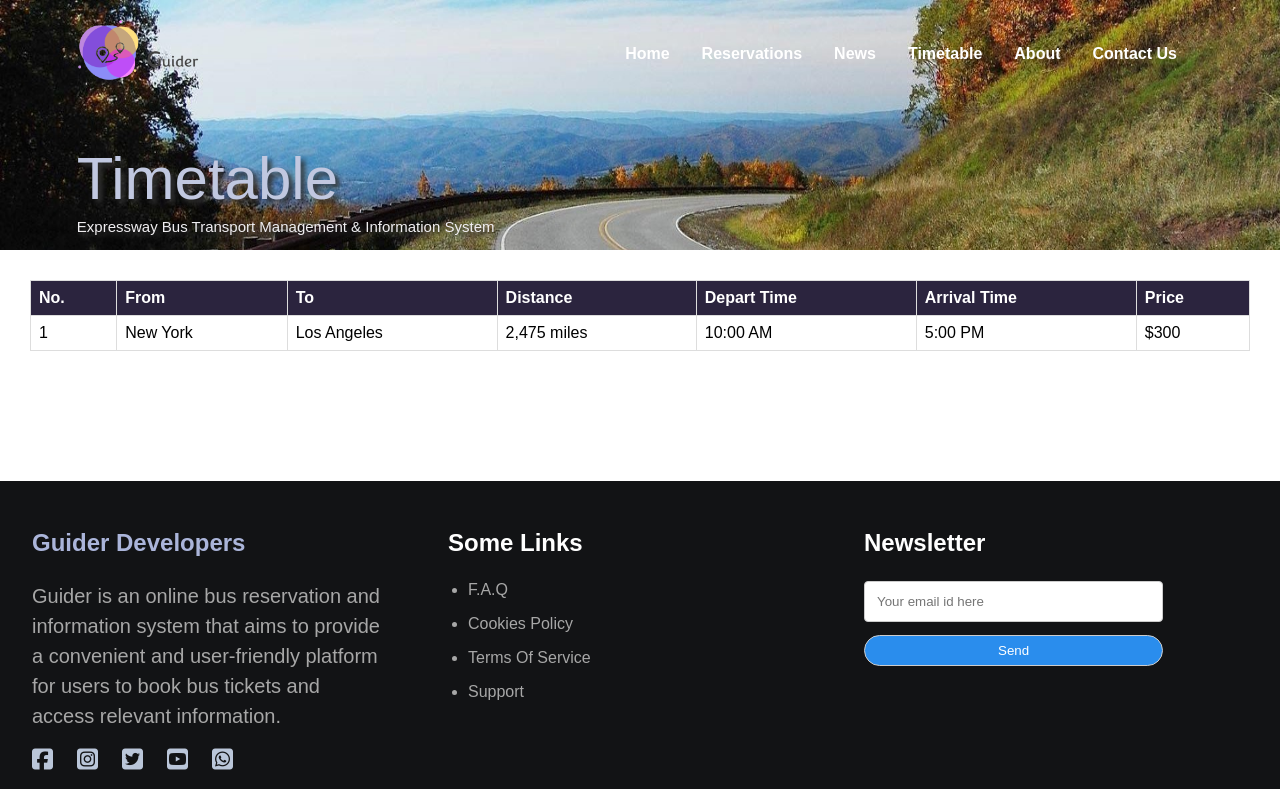
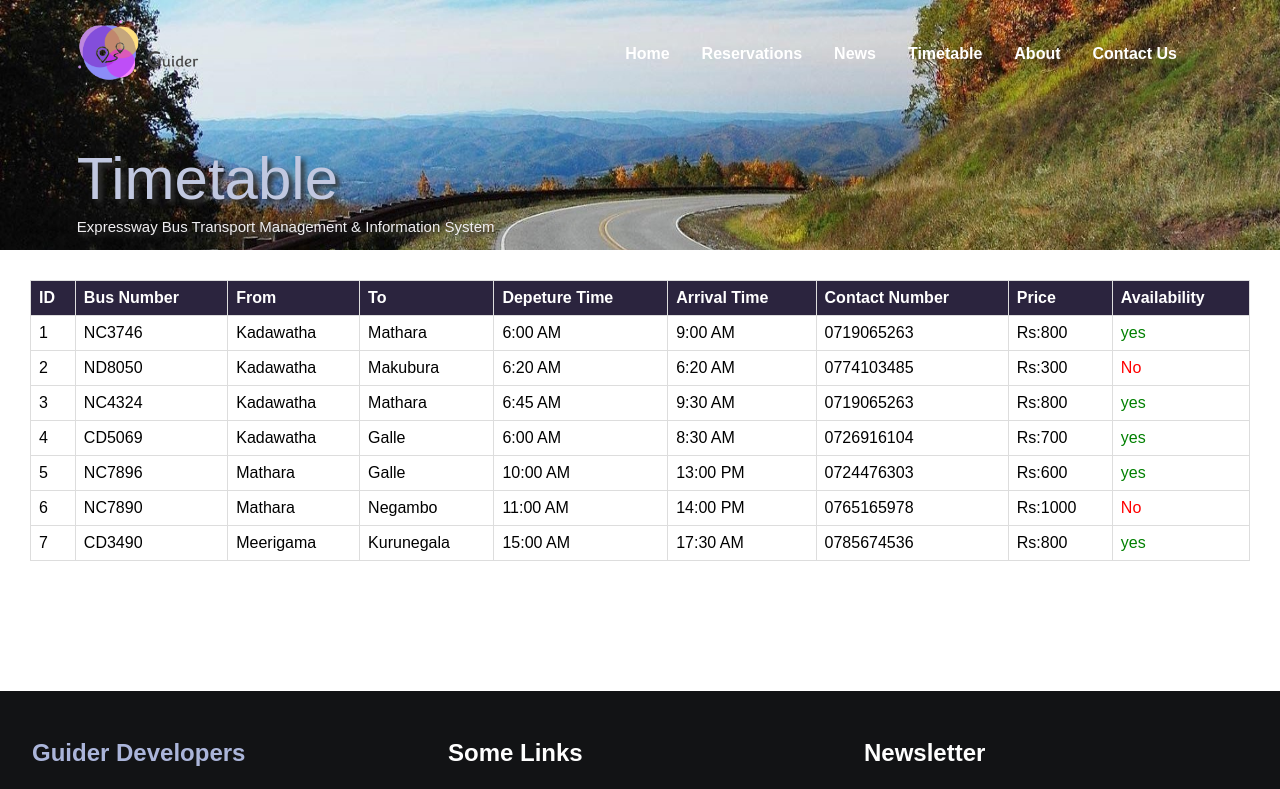
Before and after one commit to Guider-Bus-Reservation-System/Frontend, a React (Create React App) app: page /timetable in a window 1280 px wide. Shown: the top 789 px of the page. Built offline with nearby package versions, Linux system fonts and the light colour scheme.

Commit message:
Add timetable data

```diff
--- a/src/pages/timetable.jsx
+++ b/src/pages/timetable.jsx
@@ -51,43 +51,105 @@ const Timetable = () => {
 					<table className="timetable-table">
 						<thead>
 							<tr>
-								<th className="timetable-table_header">No.</th>
+								<th className="timetable-table_header">ID</th>
+								<th className="timetable-table_header">Bus Number</th>
 								<th className="timetable-table_header">From</th>
 								<th className="timetable-table_header">To</th>
-								<th className="timetable-table_header">
-									Distance
-								</th>
-								<th className="timetable-table_header">
-									Depart Time
-								</th>
-								<th className="timetable-table_header">
-									Arrival Time
-								</th>
-								<th className="timetable-table_header">
-									Price
-								</th>
+								<th className="timetable-table_header">Depeture Time</th>
+								<th className="timetable-table_header">Arrival Time </th>
+								<th className="timetable-table_header">Contact Number</th>
+								<th className="timetable-table_header">Price</th>
+								<th className="timetable-table_header">Availability</th>
 							</tr>
 						</thead>
 						<tbody>
 							<tr>
 								<td className="timetable-table_data">1</td>
-								<td className="timetable-table_data">
-									New York
-								</td>
-								<td className="timetable-table_data">
-									Los Angeles
-								</td>
-								<td className="timetable-table_data">
-									2,475 miles
-								</td>
-								<td className="timetable-table_data">
-									10:00 AM
-								</td>
-								<td className="timetable-table_data">
-									5:00 PM
-								</td>
-								<td className="timetable-table_data">$300</td>
+								<td className="timetable-table_data">NC3746 </td>
+								<td className="timetable-table_data">Kadawatha </td>
+								<td className="timetable-table_data">Mathara </td>
+								<td className="timetable-table_data">6:00 AM</td>
+								<td className="timetable-table_data">9:00 AM</td>
+								<td className="timetable-table_data">0719065263</td>
+								<td className="timetable-table_data">Rs:800</td>
+								<td className="timetable-table_data" style={{ color: 'green' }}>yes</td>
+
 							</tr>
+
+							<tr>
+								<td className="timetable-table_data">2</td>
+								<td className="timetable-table_data">ND8050 </td>
+								<td className="timetable-table_data">Kadawatha </td>
+								<td className="timetable-table_data">Makubura </td>
+								<td className="timetable-table_data">6:20 AM</td>
+								<td className="timetable-table_data">6:20 AM</td>
+								<td className="timetable-table_data">0774103485</td>
+								<td className="timetable-table_data">Rs:300</td>
+								<td className="timetable-table_data" style={{ color: 'red' }}>No</td>
+
+							</tr>
+
+							<tr>
+								<td className="timetable-table_data">3</td>
+								<td className="timetable-table_data">NC4324 </td>
+								<td className="timetable-table_data">Kadawatha </td>
+								<td className="timetable-table_data">Mathara </td>
+								<td className="timetable-table_data">6:45 AM</td>
+								<td className="timetable-table_data">9:30 AM</td>
+								<td className="timetable-table_data">0719065263</td>
+								<td className="timetable-table_data">Rs:800</td>
+								<td className="timetable-table_data" style={{ color: 'green' }}>yes</td>
+							</tr>
+
+							<tr>
+								<td className="timetable-table_data">4</td>
+								<td className="timetable-table_data">CD5069 </td>
+								<td className="timetable-table_data">Kadawatha </td>
+								<td className="timetable-table_data">Galle </td>
+								<td className="timetable-table_data">6:00 AM</td>
+								<td className="timetable-table_data">8:30 AM</td>
+								<td className="timetable-table_data">0726916104</td>
+								<td className="timetable-table_data">Rs:700</td>
+								<td className="timetable-table_data" style={{ color: 'green' }}>yes</td>
+							</tr>
+
+							<tr>
+								<td className="timetable-table_data">5</td>
+								<td className="timetable-table_data">NC7896 </td>
+								<td className="timetable-table_data">Mathara </td>
+								<td className="timetable-table_data"> Galle</td>
+								<td className="timetable-table_data">10:00 AM</td>
+								<td className="timetable-table_data">13:00 PM</td>
+								<td className="timetable-table_data">0724476303</td>
+								<td className="timetable-table_data">Rs:600</td>
+								<td className="timetable-table_data" style={{ color: 'green' }}>yes</td>
+							</tr>
+
+							<tr>
+								<td className="timetable-table_data">6</td>
+								<td className="timetable-table_data">NC7890 </td>
+								<td className="timetable-table_data">Mathara </td>
+								<td className="timetable-table_data">Negambo </td>
+								<td className="timetable-table_data">11:00 AM</td>
+								<td className="timetable-table_data">14:00 PM</td>
+								<td className="timetable-table_data">0765165978</td>
+								<td className="timetable-table_data">Rs:1000</td>
+								<td className="timetable-table_data" style={{ color: 'red' }}>No</td>
+
+							</tr>
+
+							<tr>
+								<td className="timetable-table_data">7</td>
+								<td className="timetable-table_data">CD3490 </td>
+								<td className="timetable-table_data">Meerigama </td>
+								<td className="timetable-table_data">Kurunegala </td>
+								<td className="timetable-table_data">15:00 AM</td>
+								<td className="timetable-table_data">17:30 AM</td>
+								<td className="timetable-table_data">0785674536</td>
+								<td className="timetable-table_data">Rs:800</td>
+								<td className="timetable-table_data" style={{ color: 'green' }}>yes</td>
+							</tr>
+
 						</tbody>
 					</table>
 				</div>
```
